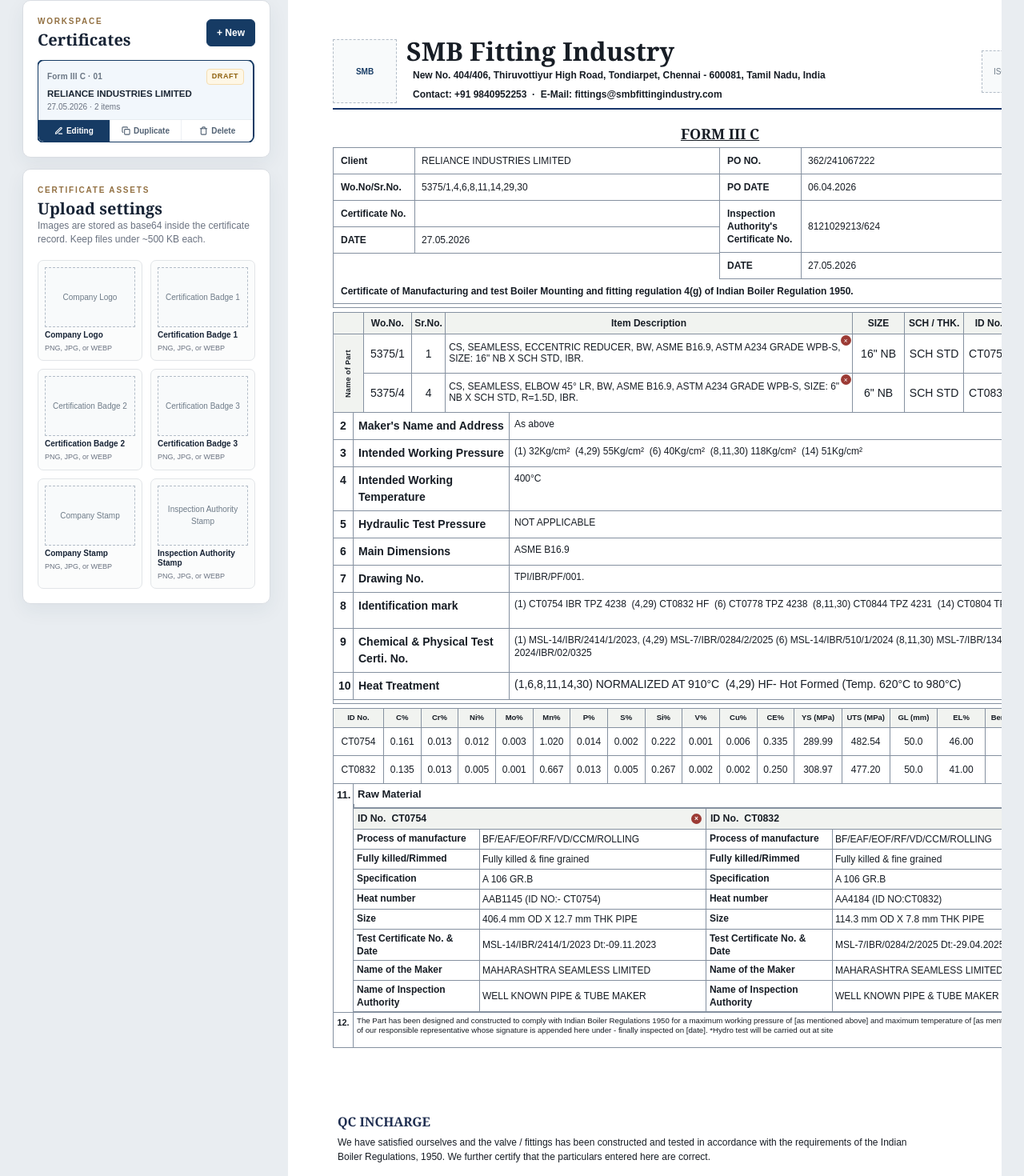
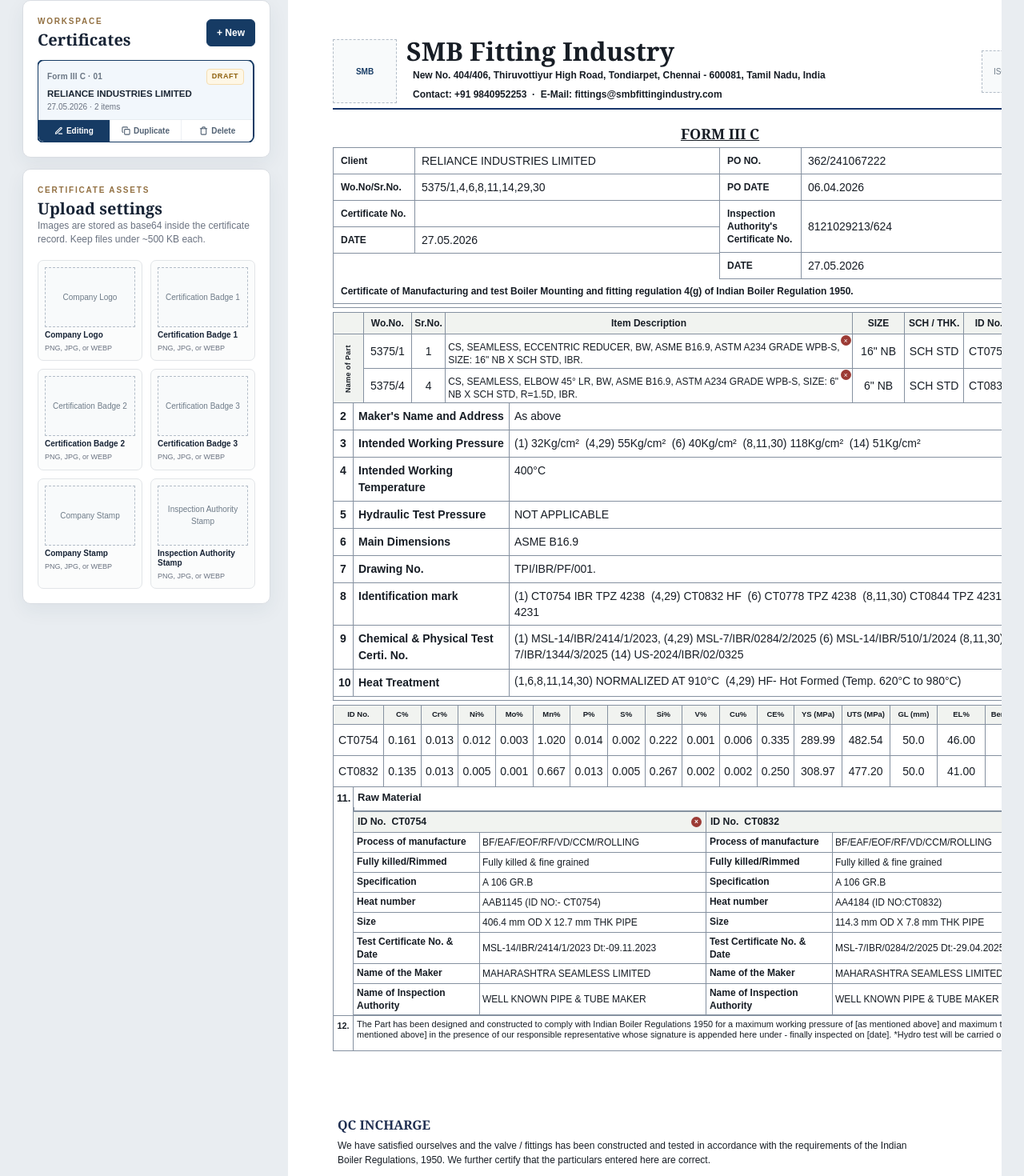
Before and after one commit to Mohammed-Burhani/smb-certifications, a Next.js app: page / in a window 1280 px wide. Shown: the part 118-1588 px from the top of the page at 80% size. Built offline with nearby package versions, Linux system fonts and the light colour scheme; no server answers; the database is empty.

Commit message:
Fixed Layout

```diff
--- a/app/certificate/CertificateBuilder.tsx
+++ b/app/certificate/CertificateBuilder.tsx
@@ -739,7 +739,7 @@
                 {metaLeft.map(([key, label]) => (
                   <div className="meta-row" key={key}>
                     <b className="text-xs!">{label}</b>
-                    <Field value={draft.metadata[key]} onChange={(v) => setMeta(key, v)} label={label} className="text-xs!" />
+                    <Field value={draft.metadata[key]} onChange={(v) => setMeta(key, v)} label={label} className="text-sm!" />
                   </div>
                 ))}
               </div>
@@ -747,7 +747,7 @@
                 {metaRight.map(([key, label]) => (
                   <div className="meta-row" key={key}>
                     <b className="text-xs!">{label}</b>
-                    <Field value={draft.metadata[key]} onChange={(v) => setMeta(key, v)} label={label} className="text-xs!" />
+                    <Field value={draft.metadata[key]} onChange={(v) => setMeta(key, v)} label={label} className="text-sm!" />
                   </div>
                 ))}
               </div>
@@ -777,7 +777,7 @@
                         <td><Field value={item.wo} onChange={(v) => updateItem(index, "wo", v)} /></td>
                         <td><Field value={item.sr} onChange={(v) => updateItem(index, "sr", v)} /></td>
                         <td className="description-cell">
-                          <Field area value={item.description} onChange={(v) => updateItem(index, "description", v)} />
+                          <Field area value={item.description} onChange={(v) => updateItem(index, "description", v)} className="text-xs! mt-1 h-[30px]! pt-0!" />
                           <button type="button" onClick={() => removeItem(index)} className="remove-item print-hidden" aria-label={`Remove item ${index + 1}`}>×</button>
                         </td>
                         <td><Field value={item.size} onChange={(v) => updateItem(index, "size", v)} /></td>
@@ -801,7 +801,7 @@
                     value={draft.specs[index]}
                     onChange={(v) => setValue("specs", draft.specs.map((entry, i) => (i === index ? v : entry)))}
                     label={label}
-                    className="text-xs!"
+                    className="text-sm!"
                   />
                 </LabelledRow>
               ))}
@@ -828,7 +828,7 @@
                       <tr key={i}>
                         {chemKeys.map((key) => (
                           <td key={key}>
-                            <Field value={row[key]} onChange={(v) => updateChem(i, key, v)} label={`${row.id} ${key}`} className="text-xs!" />
+                            <Field value={row[key]} onChange={(v) => updateChem(i, key, v)} label={`${row.id} ${key}`} className="text-sm!" />
                           </td>
                         ))}
                         <td className="print-hidden" style={{ textAlign: 'center', verticalAlign: 'middle' }}>
@@ -900,7 +900,7 @@
             <section className="compliance">
               <div className="compliance-number">12.</div>
               <div>
-                <Field area value={draft.compliance} onChange={(v) => setValue("compliance", v)} label="Compliance paragraph" />
+                <Field area value={draft.compliance} onChange={(v) => setValue("compliance", v)} label="Compliance paragraph" className="pt-1! text-[11px]!" />
               </div>
             </section>
 
@@ -975,7 +975,7 @@
                 <div></div>
 
                 <span className="page-count text-center text-xs!">
-                  Manufactureres & Exporters of Flanges and Fittings
+                  Manufacturers & Exporters of Flanges and Fittings
                 </span>
 
                 <span className="page-count text-right">
--- a/app/globals.css
+++ b/app/globals.css
@@ -674,17 +674,17 @@
   width: 38px;
 }
 .item-table tbody tr {
-  height: 42px;
+  height: 36px !important;
 }
 .item-table td .certificate-input {
   text-align: center;
   font-size: 14px;
-  padding: 6px 4px;
+  padding: 4px 4px;
 }
 .item-table .description-cell .certificate-area {
   text-align: left;
   line-height: 1.15;
-  padding: 6px 4px;
+  padding: 6px 3px;
   font-size: 12px;
 }
 .description-cell {
@@ -1052,7 +1052,7 @@
     /* Measured with headless Chrome print-to-pdf: the content is ~4% taller
        than one A4 page, which put the footer on a second sheet. 0.94 fits with
        margin (1 page at 0.95, 2 pages at 0.97). */
-    zoom: 0.87 !important;
+    zoom: 0.85 !important;
   }
   .certificate-sheet {
     /* width:100% would fill the page box and swallow the margin below, leaving
@@ -1212,7 +1212,7 @@
     width: 6.4% !important;
   }
   .item-table tbody tr {
-    height: 17px !important;
+    height: 14px !important;
   }
   .item-table td {
     padding: 2px 0 !important;
```
